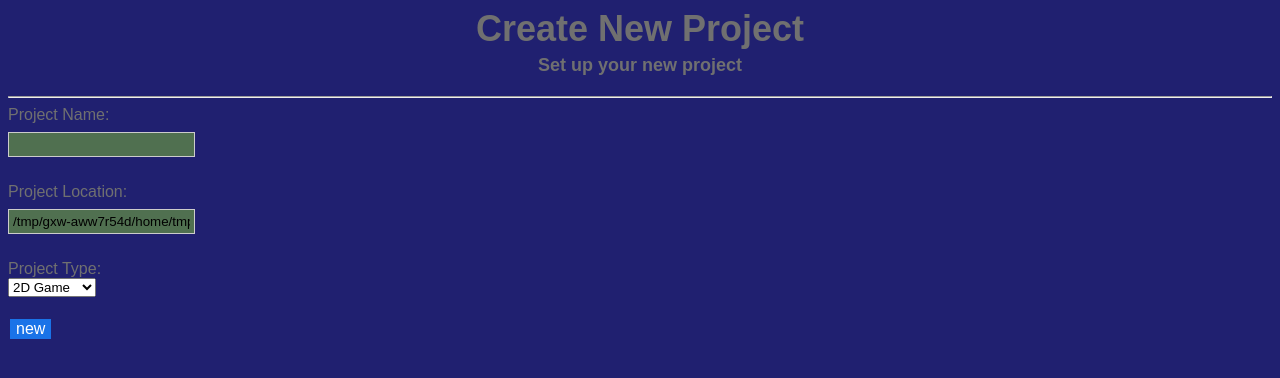
After one commit to TheDestroyer15/SHHHH-Engine, a Flask app: page /project/new in a window 1280 px wide. The commit adds this page. Shown: the top 378 px of the page. Run offline with Flask 3, Linux system fonts and the light colour scheme.

Commit message:
start work on ui (project creation)

```diff
--- /dev/null
+++ b/Maple Editor/source/projects.json
@@ -0,0 +1 @@
+{"projects": ["D:\\programming\\game_engines\\anjanu1\\a", "D:\\programming\\game_engines\\anjanu1\\b"], "total projects": 2}
--- /dev/null
+++ b/Maple Editor/source/scripts/helpers.py
@@ -0,0 +1,69 @@
+import os, json, datetime
+
+source_dir = f'{os.path.abspath(os.getcwd())}\\Maple Editor\\source'
+project_location_container = 'projects.json'
+full_project_location_container = os.path.join(source_dir, project_location_container)
+
+class project:
+    def __init__(self, name):
+        self.name = name
+        self.path = f'projects\\{name}'
+        self.type = 'default'
+        self.created_at = None
+    def isValid(self):
+        return True
+    @staticmethod
+    def create(name: str, path: str, type: str) -> None:
+        if not name or not path or not type:
+            raise ValueError('Name, path, and type are required to create a project.')
+        path = path.strip('"')
+        os.path.normpath(path)
+        path = os.path.join(path, name)
+        os.makedirs(path, exist_ok=True)
+        with open(os.path.join(path, 'project.json'), 'w') as f:
+            data = {
+                'name': name,
+                'type': type,
+                'created_at': datetime.datetime.now().isoformat()
+            }
+            json.dump(data, f)
+        with open(full_project_location_container, 'r') as f:
+            data = json.load(f)
+            projects = data['projects']
+            total = data['total projects']
+        projects.append(path)
+        total += 1
+        with open(full_project_location_container, 'w') as f:
+            data = {
+                'projects': projects,
+                'total projects': total,
+            }
+            json.dump(data, f)
+        print(f'Created project {name} at {path}')
+        return
+    @staticmethod
+    def load(path):
+        with open(os.path.join(path, 'project.json'), 'r') as f:
+            data = json.load(f)
+        proj = project(data['name'])
+        proj.type = data['type']
+        proj.created_at = data['created_at']
+        return proj
+    @staticmethod
+    def listAll() -> list:
+        try:
+            with open(full_project_location_container, 'r') as f:
+                projects = json.load(f)['projects']
+        except FileNotFoundError:
+            with open(full_project_location_container, 'w') as f:
+                data = {
+                    'projects': [],
+                    'total projects': 0,
+                }
+                json.dump(data, f)
+            projects = []
+
+        projects = [proj for proj in [project.load(path) for path in projects] if proj.isValid()]
+        return projects
+    def __repr__(self):
+        return f'<Project name={self.name} path={self.path}>'
--- a/Maple Editor/source/scripts/main.py
+++ b/Maple Editor/source/scripts/main.py
@@ -1,12 +1,20 @@
-from flask import Flask
+from flask import Flask, request
+import os
 import views
+source_dir = f'{os.path.abspath(os.getcwd())}\\Maple Editor\\source'
 
-app = Flask(__name__, static_folder='static', template_folder='templates')
+app = Flask(__name__, static_folder=f'{source_dir}\\static', template_folder=f'{source_dir}\\templates')
 
 @app.route('/')
 def home():
     return views.home()
 
+@app.route('/project/new', methods=['GET', 'POST'])
+def projects():
+    method = request.method
+    args = request.args if method == 'GET' else request.form
+    #print(f'Received {method} request with args: {args.to_dict()} \n \n')
+    return views.newProject(method, args)
 
 if __name__ == '__main__':
     port = 5000
@@ -15,5 +23,4 @@ if __name__ == '__main__':
     hostname = socket.gethostname()
     ip_address = socket.gethostbyname(hostname)
     print(f'Server started on {hostname} at {ip_address}:{port}')
-
     app.run(debug=True, host='0.0.0.0', port=port)
--- a/Maple Editor/source/scripts/views.py
+++ b/Maple Editor/source/scripts/views.py
@@ -1,3 +1,21 @@
-from flask import render_template
+from flask import render_template, redirect, url_for
+from helpers import project
+import os
+
 def home():
-    return render_template('home.html')
+    projects = project.listAll()
+    return render_template('home.html', projects=projects)
+
+def newProject(method, args):
+    if method == 'GET':
+        path = f'{os.path.abspath(os.getcwd())}\\'
+        return render_template('newProject.html', path = path)
+    elif method == 'POST':
+        try:
+            proj = project.create(args.get('name'), args.get('path'), args.get('type'))
+            proj = project.load(os.path.join(args.get('path').strip('"'), args.get('name')))
+        except Exception as e:
+            return f'Error creating project: {str(e)}'
+        return redirect(f'/project/{proj.name}')
+    else:
+        return 'Method Not Allowed', 405
--- /dev/null
+++ b/Maple Editor/source/static/styles.css
@@ -0,0 +1,77 @@
+html {
+    font-family: Arial, sans-serif;
+    background-color: var(--background-color);
+    margin: 0;
+    padding: 0;
+    color: var(--text-color);
+
+    --background-color: #202070;
+    --text-color: #707070;
+    --link-color: #1a73e8;
+    --border-color: #cccccc;
+
+    --input-background-color: #507050;
+}
+
+a {
+    color: var(--link-color);
+    text-decoration: none;
+}
+
+.page-title {
+    display: flex;
+    justify-content: center;
+    flex-direction: column;
+    font-weight: bold;
+    margin-bottom: 20px;
+}
+
+.title {
+    text-align: center;
+    color: var(--text-color);
+    font-size: 36px;
+    margin: 0;
+}
+.subtitle {
+    text-align: center;
+    color: var(--text-color);
+    font-size: 18px;
+    margin: 0;
+    margin-top: 5px;
+}
+
+.project-list {
+    list-style-type: none;
+    padding: 0;
+    margin: 0;
+}
+
+.project-item {
+    border: 1px solid var(--border-color);
+    border-radius: 0px;
+    padding: 10 px;
+    margin-top: 10px;
+    transition: background-color 0.3s;
+}
+
+input[type="text"] {
+    padding: 4px;
+    margin: 8px 0;
+    box-sizing: border-box;
+    border: 1px solid var(--border-color);
+    border-radius: 0px;
+    background-color: var(--input-background-color);
+}
+
+input[type="submit"] {
+    background-color: var(--link-color);
+    color: white;
+    border: none;
+    text-align: center;
+    text-decoration: none;
+    display: inline-block;
+    font-size: 16px;
+    margin: 4px 2px;
+    cursor: pointer;
+    border-radius: 0px;
+}
--- /dev/null
+++ b/Maple Editor/source/templates/newProject.html
@@ -0,0 +1,33 @@
+<!DOCTYPE html>
+<html lang="en">
+<head>
+    <meta charset="UTF-8">
+    <meta name="viewport" content="width=device-width, initial-scale=1.0">
+    <link rel="stylesheet" type="text/css" href="/static/styles.css">
+    <title>Create New Project - Maple Editor</title>
+</head>
+<body>
+    <div class="page-title">
+        <div class="title">Create New Project</div>
+        <div class="subtitle">Set up your new project</div>
+    </div>
+    <hr>
+    <div class="new-project-form">
+        <form action="/project/new" method="post">
+            <label for="project-name">Project Name:</label><br>
+            <input type="text" id="project-name" name="name" required><br><br>
+
+            <label for="project-location">Project Location:</label><br>
+            <input type="text" id="project-location" name="path" value="{{ path }}" required><br><br>
+
+            <label for="project-type">Project Type:</label><br>
+            <select id="project-type" name="type">
+                <option value="2d_game">2D Game</option>
+                <option value="3d_game">3D Game</option>
+                <option value="application">Application</option>
+            </select><br><br>
+            <input type="submit" value="new">
+        </form>
+    </div>
+</body>
+</html>
```
Also changed, not shown: Maple Editor/source/templates/home.html (+24 -3 lines), Maple Editor/source/templates/project.html (added, +19 -0 lines), 1 other file.
